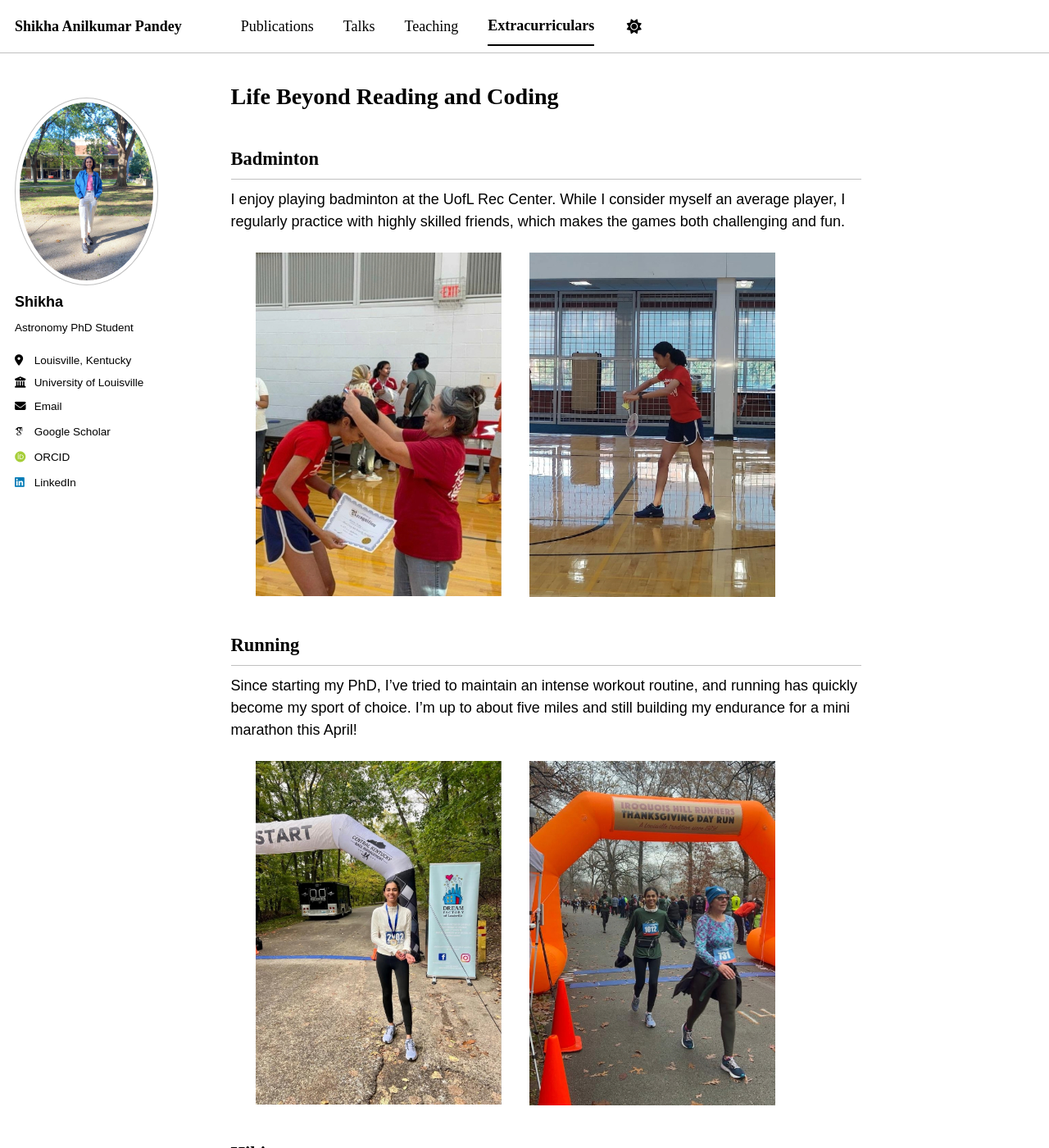
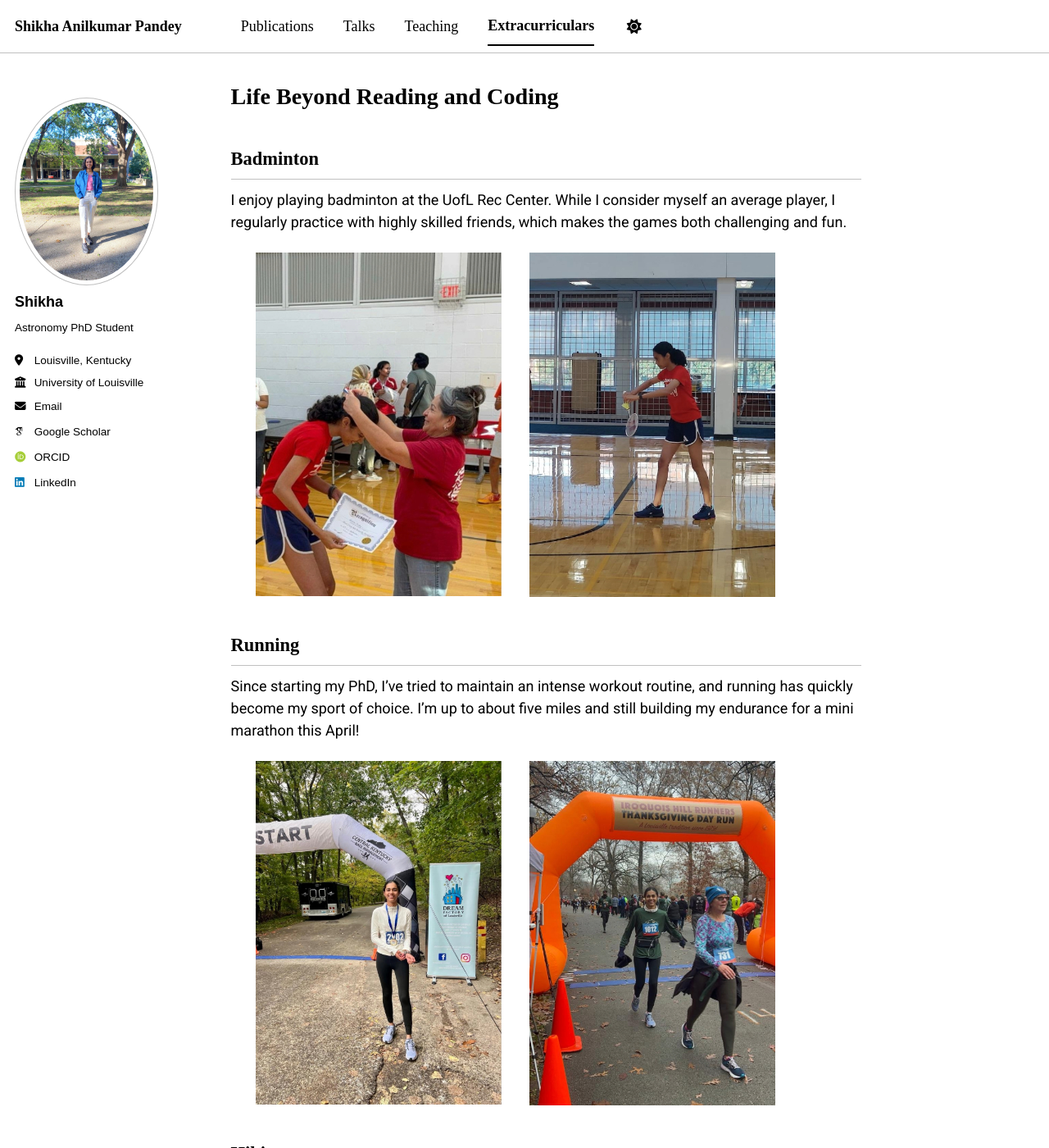
Before and after one commit to pshikha/pshikha.github.io, a Jekyll site: the page built from _pages/markdown.md, in a window 1280 px wide and 1400 px high. Shown: the whole window at 82% size. Built offline with Jekyll 4.4.1, drawn with Linux system fonts in a browser that asks for light colours; some web fonts are replaced; a script bundle is joined from its source files by our own code; library files that are not in the unit come from our copies.

Commit message:
Update _themes.scss

```diff
--- a/_sass/_themes.scss
+++ b/_sass/_themes.scss
@@ -43,31 +43,21 @@
 $header-font-family         : 'Shantell sans', cursive;
 $caption-font-family        : 'Roboto', sans-serif;
 
-.life-title {
-  font-family: 'Playpen Sans', cursive;
-}
-.activity-title {
-  font-family: 'Shantell Sans', cursive;
-}
-
-.activity-content {
-  font-family: 'Playpen Sans', sans-serif;
-}
-
-.bio {
-
-}
 
 
+/* Headings: Playful style */
+.bio h2, .life-title, .activity-title {
+  font-family: $header-font-family;
+  font-weight: bold;
+}
+/* Content: Clean Roboto style */
+.bio p, .activity-content {
+  font-family: $global-font-family;
+}
 .bio h2 {
-  font-family: 'Shantell Sans', cursive;
   font-size: 1.8rem;
 }
 
-.bio p {
-  font-family: 'Playpen Sans', sans-serif;
-
-}
 
 
 /* ==========================================================================
```
